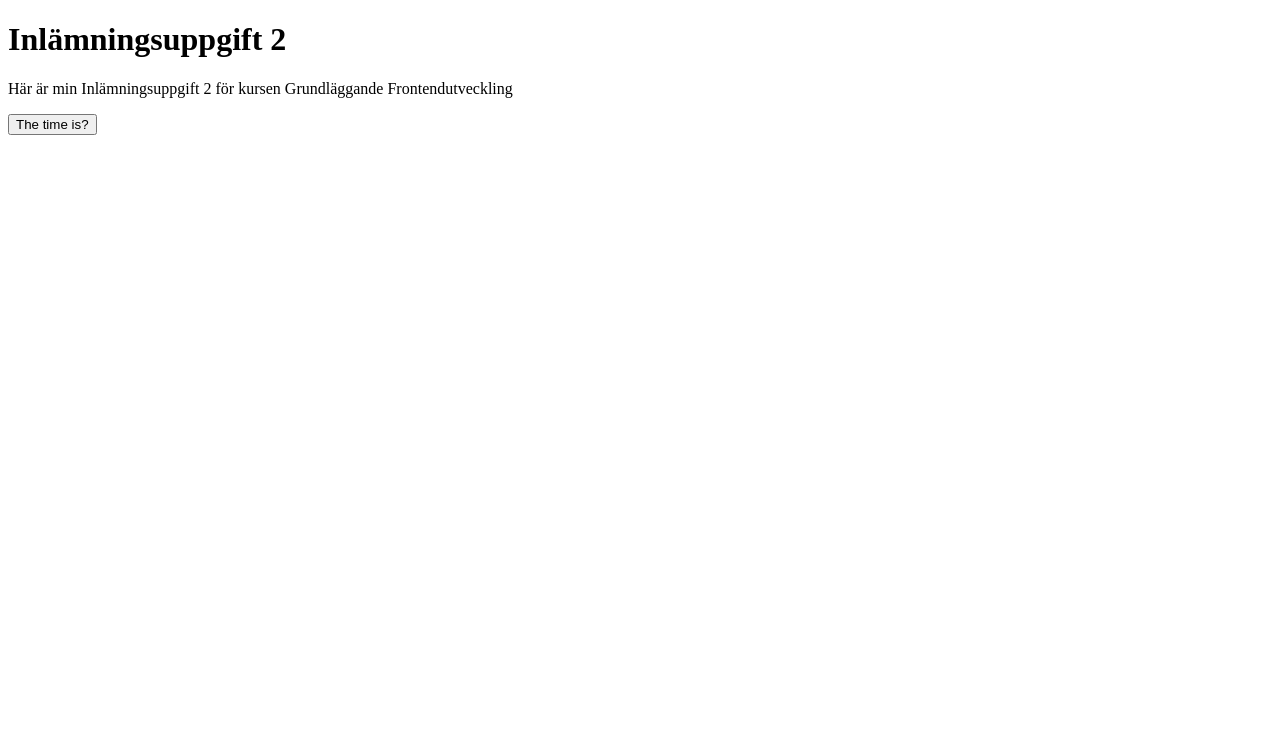
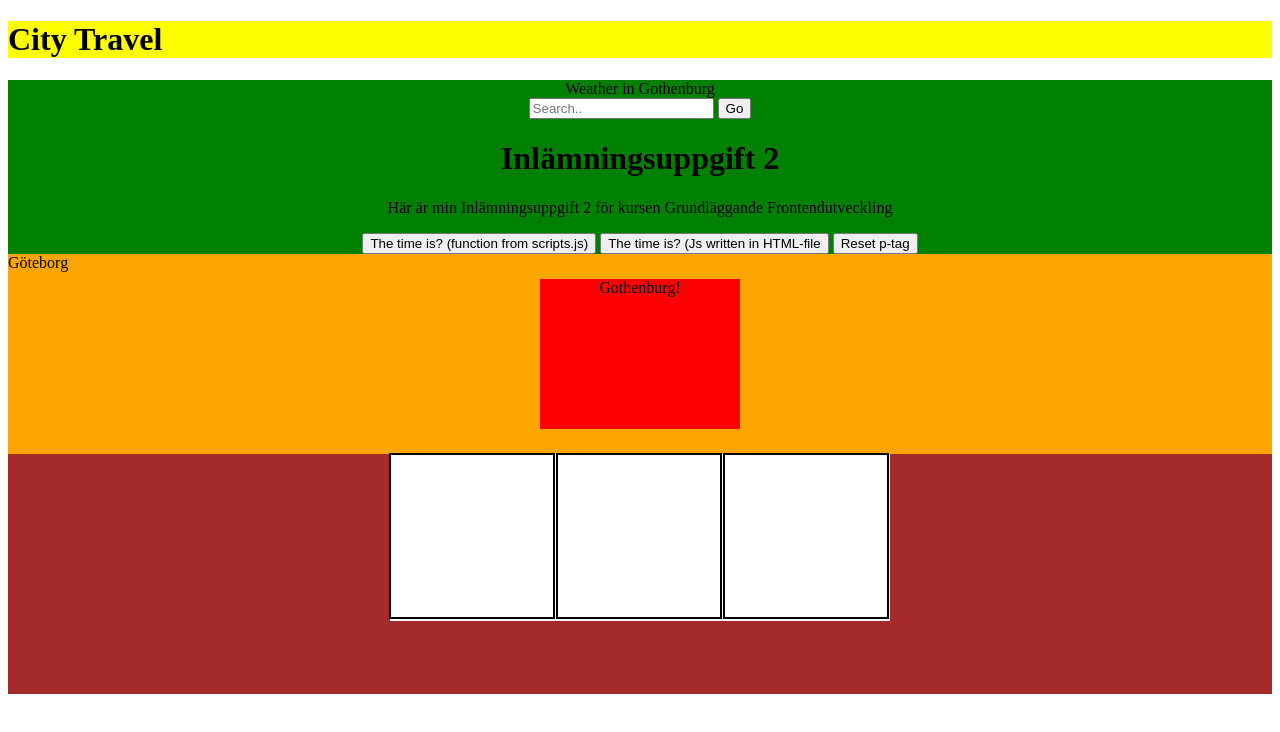
Before and after one commit to malmludvig/City-travel, a plain HTML site: page index.html in a window 1280 px wide. Drawn offline with Linux system fonts and the light colour scheme.

Commit message:
Built CSS-layout

```diff
--- a/index.html
+++ b/index.html
@@ -4,7 +4,7 @@
 <head>
   <meta charset="utf-8">
 
-  <title>The HTML5 Herald</title>
+  <title>Väder-API</title>
   <meta name="description" content="The HTML5 Herald">
   <meta name="author" content="SitePoint">
 
@@ -13,11 +13,62 @@
 </head>
 
 <body>
+
+
   <script src="scripts.js"></script>
 
-  <h1>Inlämningsuppgift 2</h1>
-  <p id="demo">Här är min Inlämningsuppgift 2 för kursen Grundläggande Frontendutveckling</p>
-  <button onclick="document.getElementById('demo').innerHTML=Date()">The time is?</button>
+  <div class="header"><h1> City Travel</h1>
+
+
+
+
+
+
+
+
+
+</div>
+
+
+  <div class="search">Weather in Gothenburg
+
+    <form action="/action_page.php">
+        <input type="text" placeholder="Search.." name="search">
+        <button type="submit">Go</button>
+      </form>
+
+    <h1>Inlämningsuppgift 2</h1>
+    <p id="demo">Här är min Inlämningsuppgift 2 för kursen Grundläggande Frontendutveckling</p>
+    <button onclick="displayDate()">The time is? (function from scripts.js)</button>
+    <button onclick="document.getElementById('demo').innerHTML=Date()">The time is? (Js written in HTML-file</button>
+    <button onclick="document.getElementById('demo').innerHTML='Här är min Inlämningsuppgift 2 för kursen Grundläggande Frontendutveckling'">Reset p-tag</button>
+
+  </div>
+
+  <div class="main">
+
+<div class="mainTop">
+Göteborg
+    <div class="mainTopBox">Gothenburg!</div>
+
+</div>
+
+
+<div class="mainBottom">
+
+    <div class="mainBottomContainerBox">
+    <div class="mainBottomContainerBoxItem"></div>
+    <div class="mainBottomContainerBoxItem"></div>
+    <div class="mainBottomContainerBoxItem"></div>
+
+
+</div>
+</div>
+
+</div>
+
+
+
 
 </body>
 </html>
--- a/scripts.js
+++ b/scripts.js
@@ -0,0 +1,3 @@
+function displayDate() {
+    document.getElementById("demo").innerHTML = Date();
+  }
--- a/styles.css
+++ b/styles.css
@@ -0,0 +1,76 @@
+
+
+.header {
+
+    width:100%;
+    height:auto;
+    background-color: yellow;
+}
+
+.search {
+
+    width:100%;
+    height:auto;
+    background-color: green;
+    text-align:center;
+
+}
+
+.main {
+
+    width:100%;
+    height:18em;
+    background-color: orange;
+
+}
+
+.mainTop{
+    height: 200px;
+    position: relative;
+}
+
+.mainTopBox{
+
+    text-align: center;
+    width: 200px;
+    height: 150px;
+    margin: 0;
+    position: absolute;
+    top: 50%;
+    left: 50%;
+    -ms-transform: translate(-50%, -50%);
+    transform: translate(-50%, -50%);
+    background-color: red;
+}
+
+.mainBottom{
+    width:100%;
+    height:15em;
+    background-color: brown;
+}
+
+.mainBottomContainerBox{
+    background-color: white;
+    width: 500px;
+    margin-left:auto;
+    margin-right:auto;
+}
+
+.mainBottomContainerBoxItem{
+    background-color: white;
+    display: inline-block;
+    position:relative;
+    top:1px;
+    width: 100px;
+    height: 100px;
+    margin: -0.09em;
+    padding:33px;
+    box-shadow:0px 0px 0px 2px black inset;
+}
+
+.centerText{
+    text-align: center;
+    margin-left: auto;
+    margin-right:auto;
+    color:green;
+}
```
